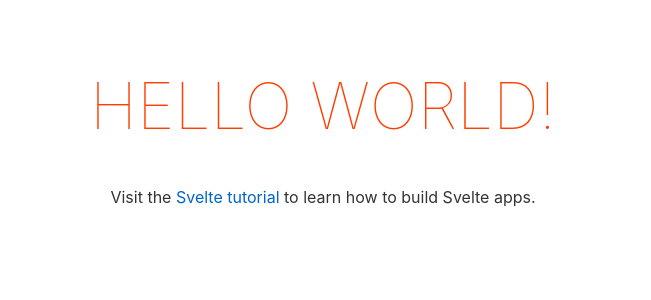
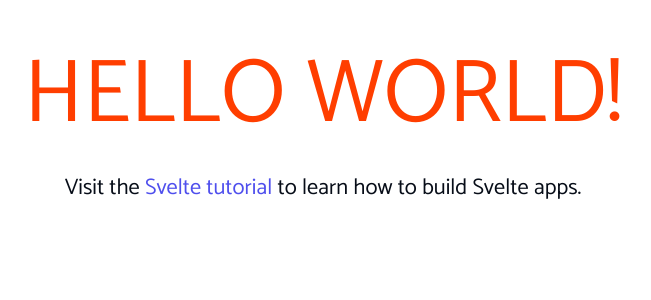
Before and after one commit to seif-baazouzi/management-system-webapp, a Svelte app: page / in a window 1280 px wide. Shown: the top 300 px of the page, without its empty margins (317-968 px from the left). Built offline with nearby package versions, Linux system fonts and the light colour scheme.

Commit message:
add global styles

```diff
--- a/public/global.css
+++ b/public/global.css
@@ -1,63 +1,64 @@
-html, body {
-	position: relative;
+@font-face {
+	font-family: "Catamaran";
+	src: url("/fonts/Catamaran.ttf");
+}
+
+*, *::before, *::after {
+	margin: 0;
+	padding: 0;
+	box-sizing: border-box;
+}
+
+/* colors */
+
+:root {
+	--white: #fff;
+	--black: #070d18;
+	--light-gray: #ededed;
+	--dark-gray: #363636;
+	--red: #ca3e47;
+	--blue: #4f4fed;
+	--yellow: #ebc999;
+}
+
+/* reset styles */
+
+input, button, textarea, select {
+	border: none;
+	outline: none;
+	color: var(--black);
+}
+
+a {
+	color: var(--blue);
+	cursor: pointer;
+	text-decoration: none;
+}
+
+img {
 	width: 100%;
-	height: 100%;
 }
 
 body {
-	color: #333;
-	margin: 0;
-	padding: 8px;
-	box-sizing: border-box;
-	font-family: -apple-system, BlinkMacSystemFont, "Segoe UI", Roboto, Oxygen-Sans, Ubuntu, Cantarell, "Helvetica Neue", sans-serif;
+	color: var(--black);
+	font-family: "Catamaran";
+	background-color: var(--white);
 }
 
-a {
-	color: rgb(0,100,200);
-	text-decoration: none;
+/* font sizes */
+
+@media screen and (min-width: 480px) {
+	html { font-size: 1.1rem }
 }
 
-a:hover {
-	text-decoration: underline;
+@media screen and (min-width: 768px) {
+	html { font-size: 1.2rem }
 }
 
-a:visited {
-	color: rgb(0,80,160);
+@media screen and (min-width: 1024px) {
+	html { font-size: 1.3rem }
 }
 
-label {
-	display: block;
+@media screen and (min-width: 1200px) {
+	html { font-size: 1.4rem }
 }
-
-input, button, select, textarea {
-	font-family: inherit;
-	font-size: inherit;
-	-webkit-padding: 0.4em 0;
-	padding: 0.4em;
-	margin: 0 0 0.5em 0;
-	box-sizing: border-box;
-	border: 1px solid #ccc;
-	border-radius: 2px;
-}
-
-input:disabled {
-	color: #ccc;
-}
-
-button {
-	color: #333;
-	background-color: #f4f4f4;
-	outline: none;
-}
-
-button:disabled {
-	color: #999;
-}
-
-button:not(:disabled):active {
-	background-color: #ddd;
-}
-
-button:focus {
-	border-color: #666;
-}
```
Also changed, not shown: public/fonts/Catamaran.ttf (added).
